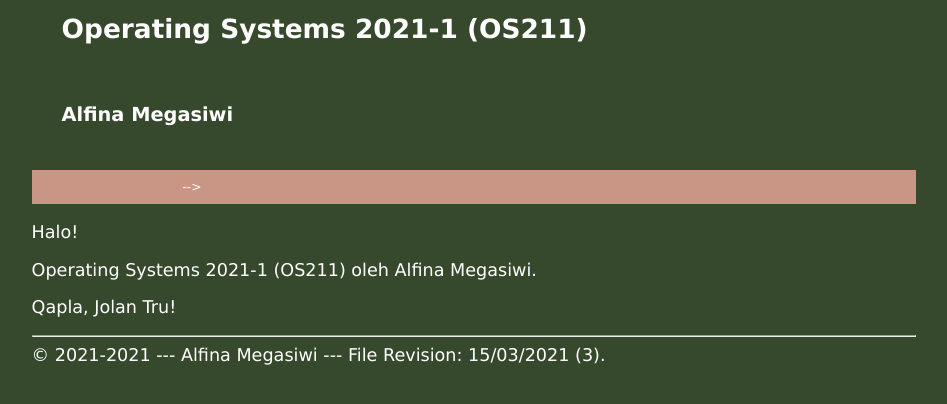
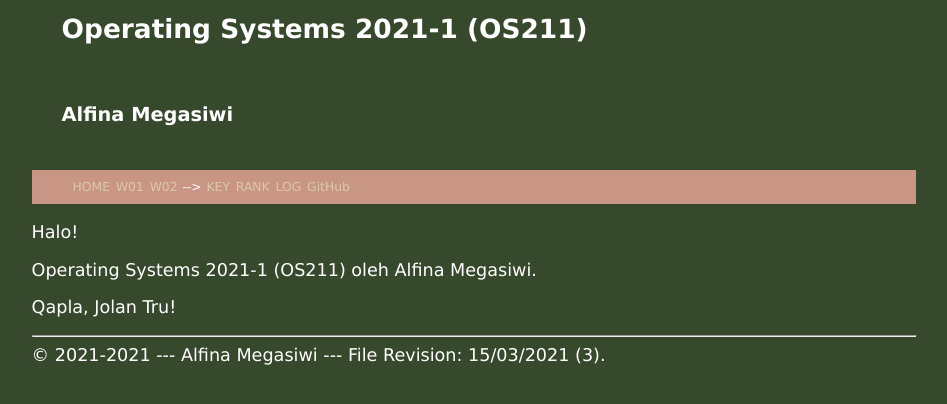
Before and after one commit to alfina-megasiwi/os211, a Jekyll site: the page built from index.md, in a window 1280 px wide. Shown: the top 404 px of the page, without its empty margins (166-1113 px from the left). Built offline with Jekyll 4.4.1, drawn with Linux system fonts in a browser that asks for light colours.

Commit message:
update layout 5

```diff
--- a/assets/css/style.css
+++ b/assets/css/style.css
@@ -24,14 +24,18 @@
   font-size:    1.1em;
   font-family:  verdana,arial,helvetica,san-serif;
   text-align:   justify;
+  text-decoration: none;
+
 }
 
 .container a {
-  color: #c99585;
+  color: #dbc9ab;
+  text-decoration: none;
 }
 
 .container a:hover {
   color: #dbc9ab;
+  text-decoration: none;
 }
 
 .row {
@@ -132,6 +136,7 @@
   color:            #dbc9ab;
   font-size:        1em;
   font-weight:      bold;
+  text-decoration: none;
 }
 
 pre {
```
